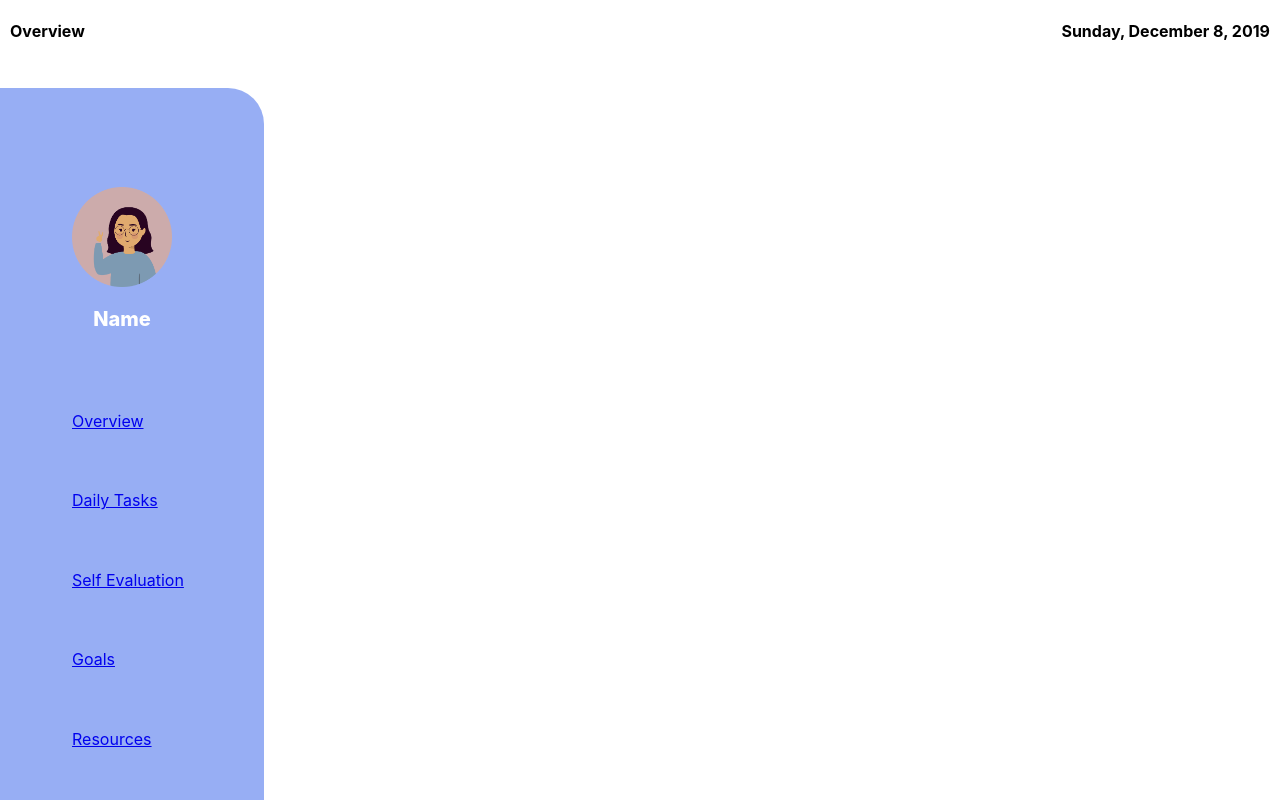
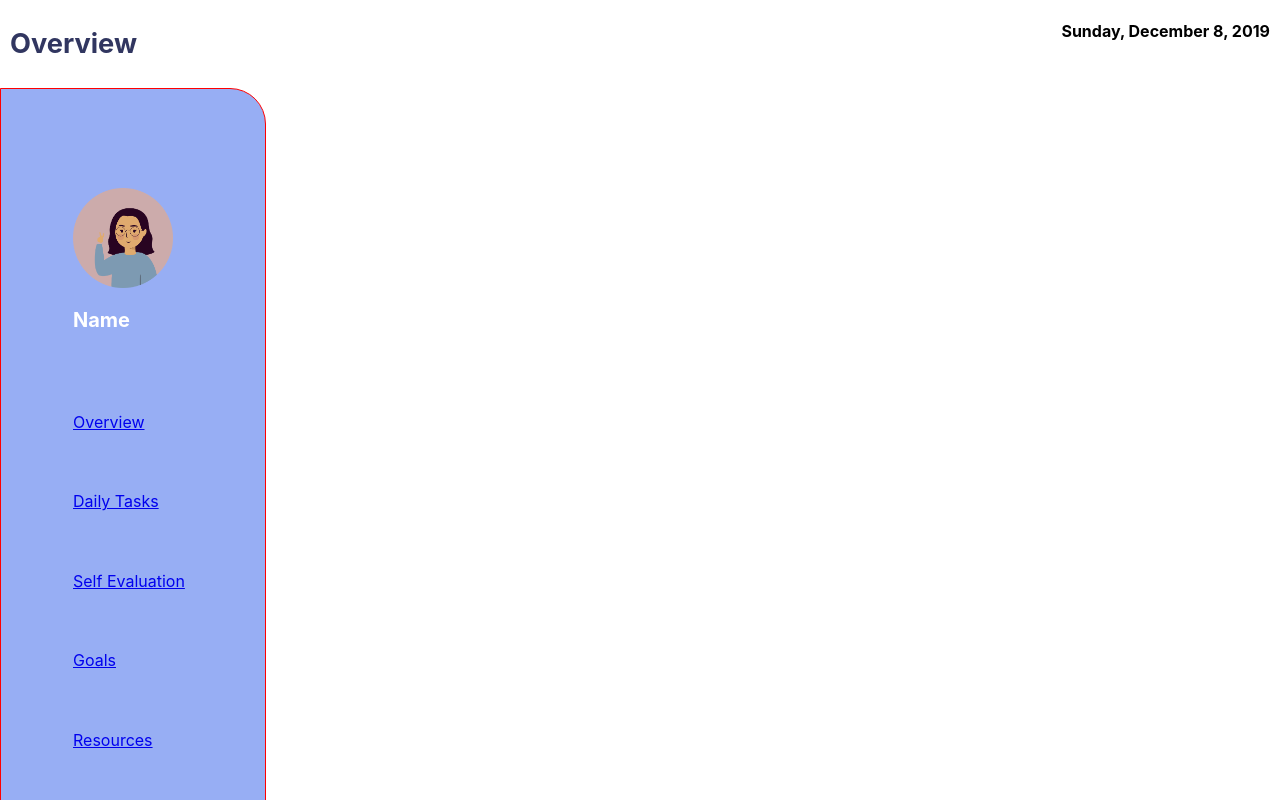
Before and after one commit to jerinraisa/cl-dashboard, a React (Create React App) app: page / in a window 1280 px wide. Built offline with nearby package versions, Linux system fonts and the light colour scheme.

Commit message:
styling fixes

```diff
--- a/src/App.css
+++ b/src/App.css
@@ -1,7 +1,7 @@
 h1 {
   display: flex;
   justify-content: flex-start;
-  color: #314760;
+  color: #313660;
   /* align-items: flex-start; */
   font-family: Arial, Helvetica, sans-serif;
   font-weight: 900;
@@ -13,21 +13,21 @@ h1 {
 }
 
 h2 {
-  color: #314760;
+  color: #313660;
   padding-bottom: 2px;
 }
 
 h3 {
-  display: flex;
-  color: white;
+  color: #313660;
+  font-size: 1.7em;
 }
 
 p {
-  color: #314760;
+  color: #313660;
 }
 
 hr {
-  margin: 5px 10px;
+  margin: 5px 5px;
   border: 0.5px solid gray;
   border-radius: 1;
 }
--- a/src/components/Likert.jsx
+++ b/src/components/Likert.jsx
@@ -1,5 +1,4 @@
 import React from "react";
-import styled from "styled-components";
 import "./Likert.css";
 // likert scale for self evaluation with for options
 
--- a/src/components/List.css
+++ b/src/components/List.css
@@ -19,7 +19,7 @@
 
 .add-button {
   border: 0;
-  font-size: 20px;
+  font-size: 25px;
   background: transparent;
   text-align: center;
 }
--- a/src/components/List.jsx
+++ b/src/components/List.jsx
@@ -25,7 +25,7 @@ const List = props => (
             onClick={e => props.remove(e, index)}
             className="remove-button"
           >
-            remove &#9747;
+            &#9747;
           </button>
         </li>
       </div>
--- a/src/components/Navigation.jsx
+++ b/src/components/Navigation.jsx
@@ -28,7 +28,7 @@ const NavWrapper = styled.div`
   background: #97aef4;
   font-size: 1em;
   border-radius: 0px 36px 0px 0px;
-  // border: 1px solid red;
+  border: 1px solid red;
 `;
 
 const IconImage = styled.img`
@@ -40,7 +40,8 @@ const IconImage = styled.img`
 
 const NameText = styled.h3`
   font-size: 20px;
-  font-weight: 800;
+  font-weight: 700;
+  color: white;
   justify-content: center;
 `;
 
@@ -88,7 +89,7 @@ class Navigation extends React.Component {
     return (
       <>
         <TopWrapper>
-          <h4>{this.state.title}</h4>
+          <h3>{this.state.title}</h3>
           <h4>{d.toLocaleDateString("en-US", options)}</h4>
         </TopWrapper>
 
--- a/src/components/pages/Self-eval.jsx
+++ b/src/components/pages/Self-eval.jsx
@@ -9,6 +9,7 @@ const ListContainer = styled.div`
   padding: 0 !important;
   width: 100%;
   height: 35vh;
+  margin-left: 0px;
 `;
 
 class SelfEval extends React.Component {
```
